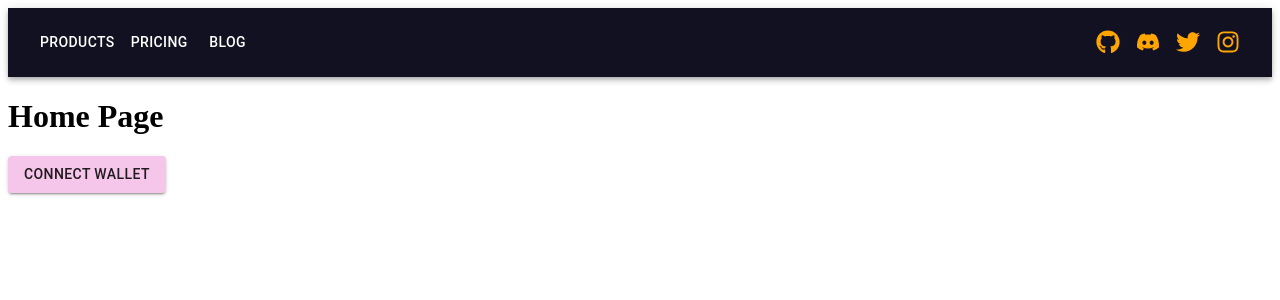
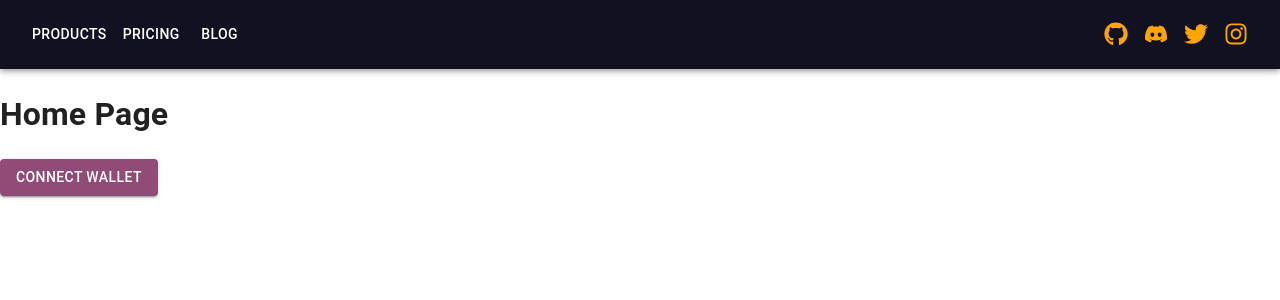
Before and after one commit to Mbaamir/mabudachi-frontEnd, a React (Create React App) app: page / in a window 1280 px wide. Shown: the top 300 px of the page. Built offline with nearby package versions, Linux system fonts and the light colour scheme; what @web3-onboard/injected-wallets, @web3-onboard/walletconnect would draw is missing.

Commit message:
feat(theme): add theme with light/dark mode
Added MUI Theme With Support for Light/Dark Mode from User System Preferences

MAB-31
MAB-32
MAB-33

```diff
--- a/src/App.tsx
+++ b/src/App.tsx
@@ -1,11 +1,24 @@
 import Navbar from "./Layouts/Navbar/Navbar";
 import Home from "./Pages/Home/Home";
-import theme from "./Theme/Theme";
+import getThemeByMode from "./Theme/Theme";
 import { ThemeProvider } from "@mui/material/styles";
+import useMediaQuery from "@mui/material/useMediaQuery";
+import CssBaseline from "@mui/material/CssBaseline";
+import { useMemo } from "react";
+import { Theme, createTheme } from "@mui/material/styles";
+import { PaletteMode } from "@mui/material";
 
 function App() {
+  const prefersDarkMode = useMediaQuery("(prefers-color-scheme: dark)");
+
+  const theme: Theme = useMemo(() => {
+    const colorMode: PaletteMode = prefersDarkMode ? "dark" : "light";
+    return createTheme(getThemeByMode(colorMode));
+  }, [prefersDarkMode]);
+
   return (
     <ThemeProvider theme={theme}>
+      <CssBaseline enableColorScheme />
       <Navbar />
       <Home />
     </ThemeProvider>
--- a/src/Theme/Theme.ts
+++ b/src/Theme/Theme.ts
@@ -1,15 +1,45 @@
-import { red } from "@mui/material/colors";
-import { createTheme } from "@mui/material/styles";
+import { PaletteMode } from "@mui/material";
+import { createTheme, Theme, ThemeOptions } from "@mui/material/styles";
+import useMediaQuery from "@mui/material/useMediaQuery";
+import { useMemo } from "react";
 
-const theme = createTheme({
+declare module "@mui/material/styles" {
+  interface Palette {
+    primaryHighlight: Palette["primary"];
+  }
+
+  // allow configuration using `createTheme`
+  interface PaletteOptions {
+    primaryHighlight?: PaletteOptions["primary"];
+  }
+}
+
+const darkThemePallete = {
+  primary: {
+    main: "#A25C87",
+  },
+  primaryHighlight: {
+    main: "#F2aCB7",
+  },
+};
+
+const lightThemePallete = {
+  primaryHighlight: {
+    main: "#F29CA3",
+  },
+  primary: {
+    main: "#904C77",
+  },
+  secondary: {
+    main: "#84B082",
+  },
+};
+
+const getThemeByMode = (mode: PaletteMode): ThemeOptions => ({
   palette: {
-    primary: {
-      main: "#F6C6EA",
-    },
-    secondary: {
-      main: "#C6F6D2",
-    },
+    mode,
+    ...(mode === "dark" ? darkThemePallete : lightThemePallete),
   },
 });
 
-export default theme;
+export default getThemeByMode;
```
